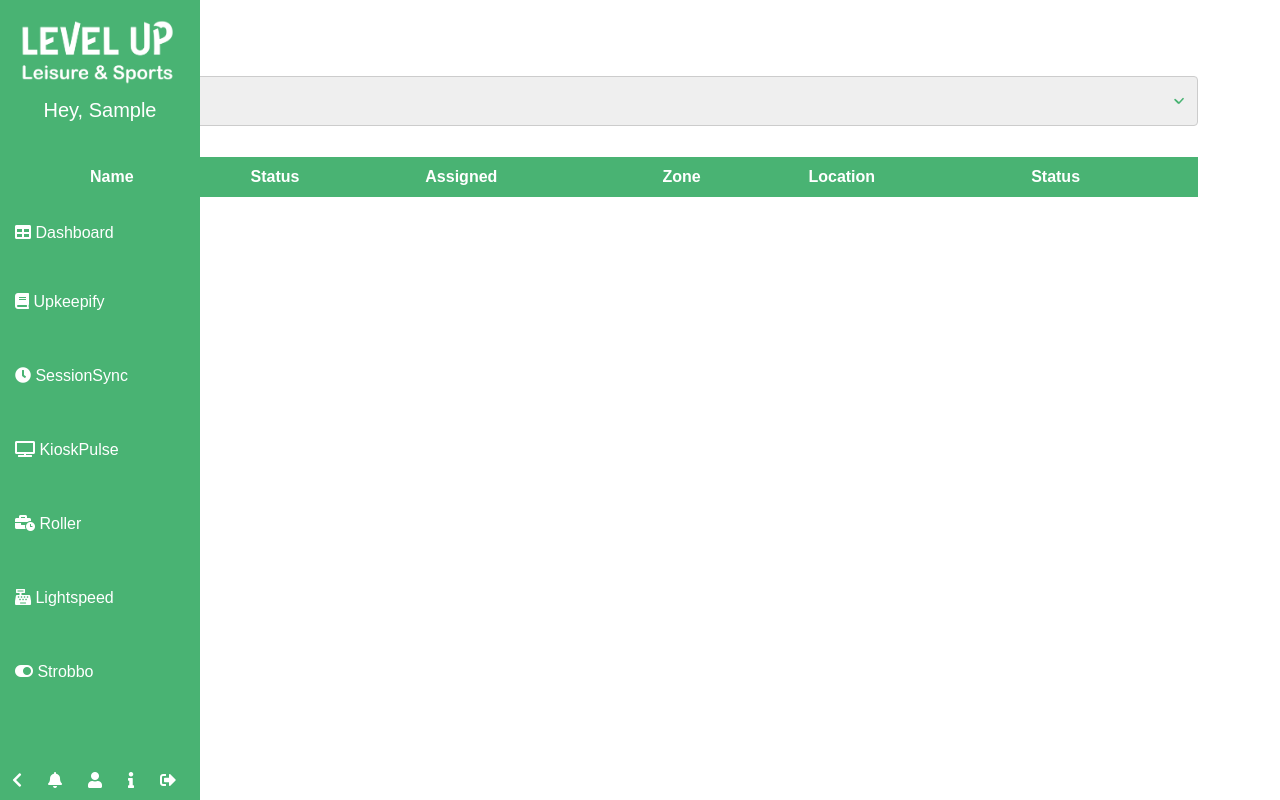
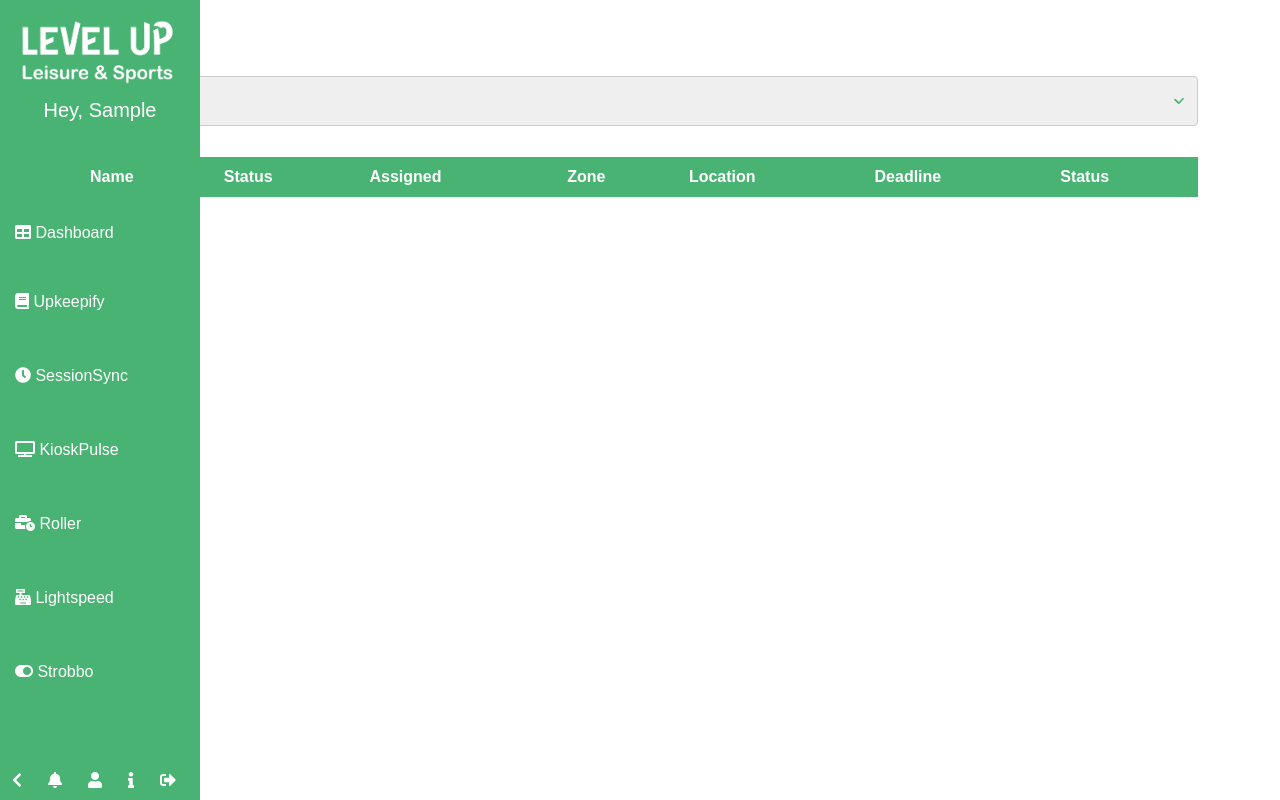
Before and after one commit to EliasDH-com/LevelUp_App, a PHP site: page /view-items.php in a window 1280 px wide. Run offline with PHP 8.4, Linux system fonts and the light colour scheme; the visitor is signed in with stand-in values (Sample User, id 1); data that the repository does not hold is empty; some libraries are stand-ins or nearby versions.

Commit message:
Add deadline column to view-items table

```diff
--- a/assets/pages/upkeepify/view-items.php
+++ b/assets/pages/upkeepify/view-items.php
@@ -174,6 +174,7 @@ $itemsQuery = $conn->query("SELECT * FROM item WHERE item_id IN (SELECT item_id
                                         <th class="table-attributes sticky">Assigned</th>
                                         <th class="table-attributes sticky">Zone</th>
                                         <th class="table-attributes sticky">Location</th>
+                                        <th class="table-attributes sticky">Deadline</th>
                                         <th class="table-attributes sticky">Status</th>
                                     </tr>
                                     <!--PHP-->
@@ -207,6 +208,7 @@ $itemsQuery = $conn->query("SELECT * FROM item WHERE item_id IN (SELECT item_id
                                             echo '<td>' . ucfirst($location['name']) . '</td>'; // To uppercase
                                         } else echo '<td>Location not found</td>';
 
+                                        echo '<td>' . date('d/m/Y', strtotime($item['deadline'])) . '</td>';
 
                                         if ($item['status'] == 0) {
                                             echo '<td><input type="checkbox" name="completed" value="' . $item['item_id'] . '"></td>';
```
